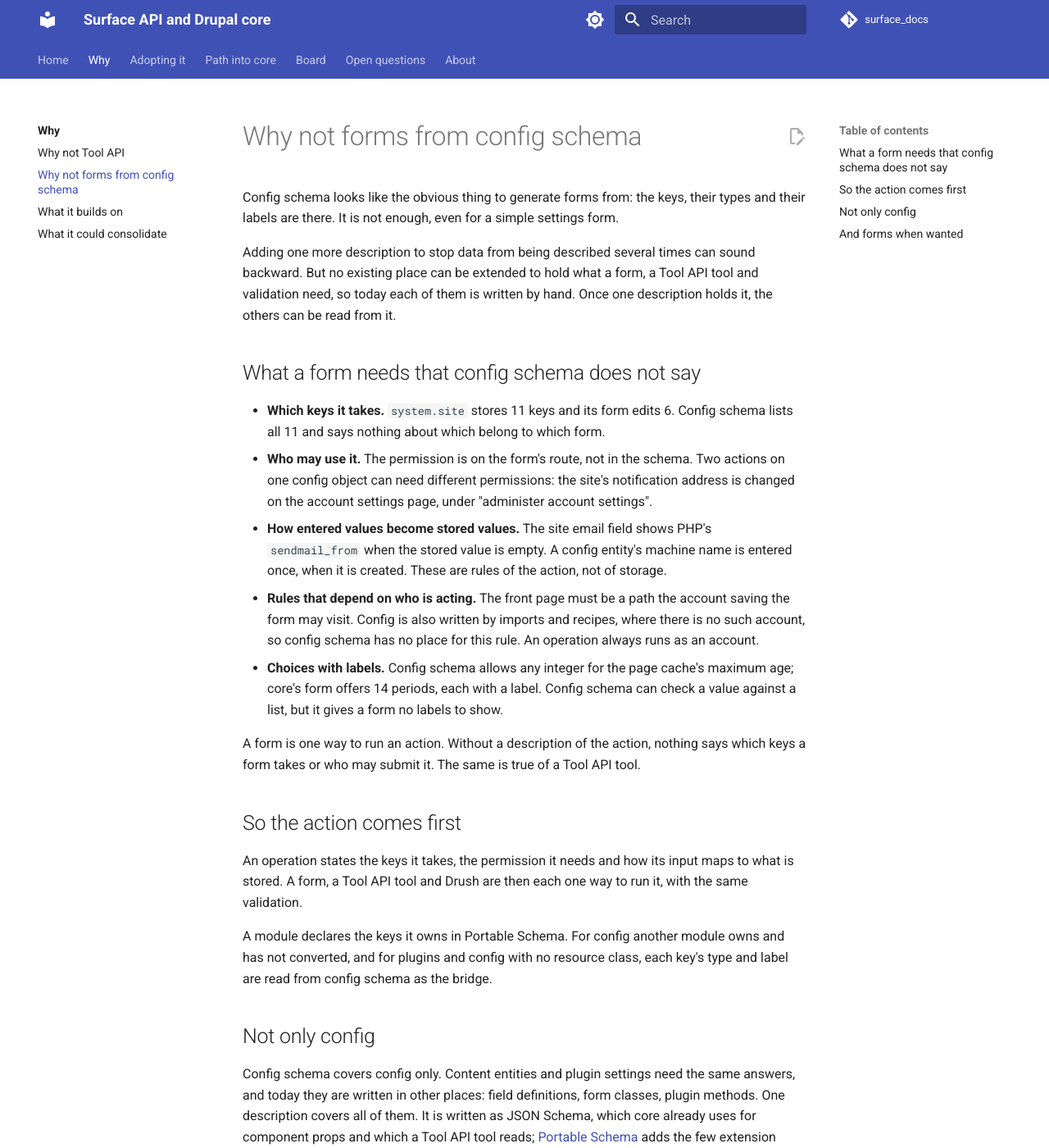
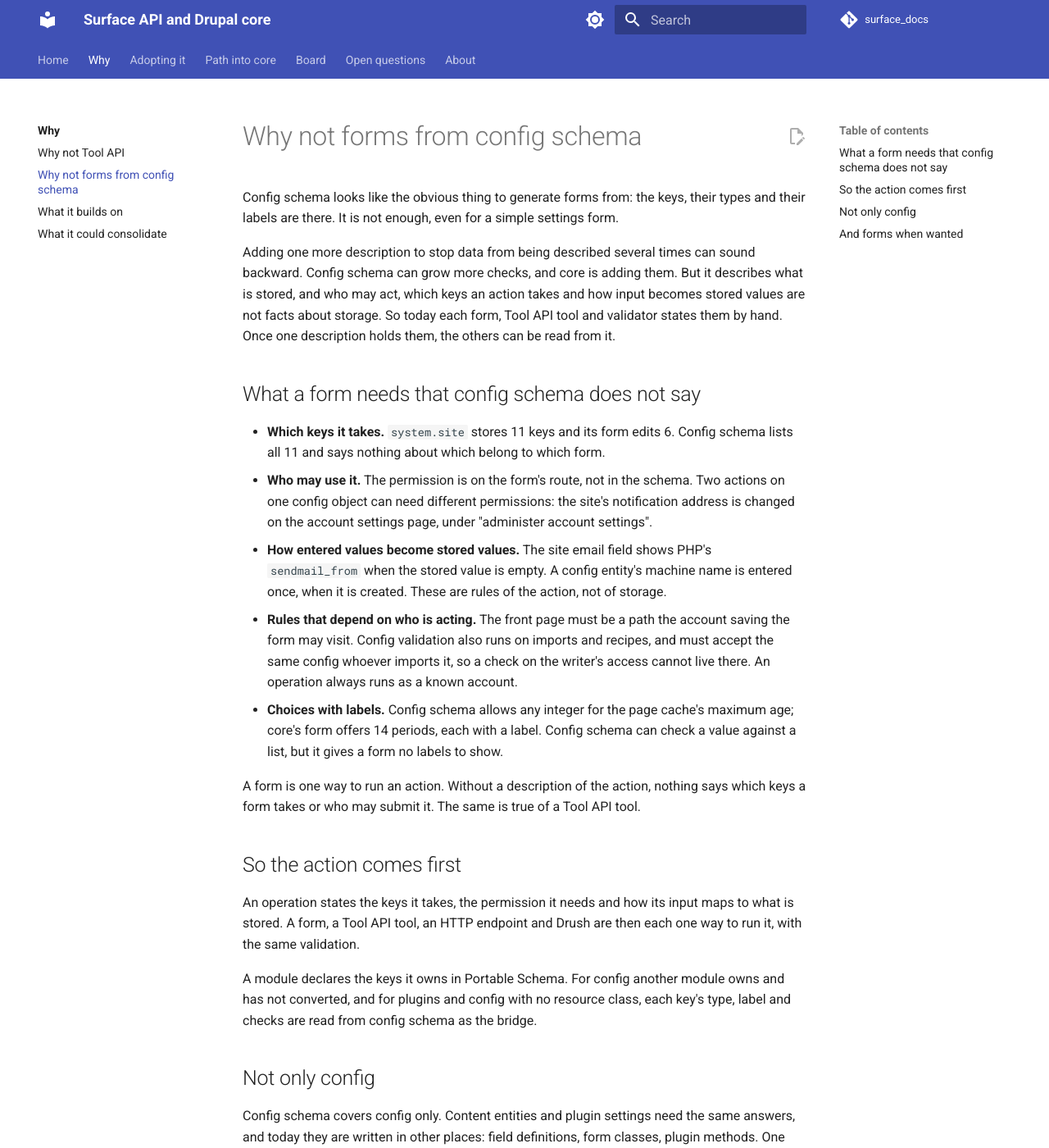
Before and after one commit to mlander/surface_docs, an MkDocs documentation site: the page built from docs/why/not-config-schema-forms.md, in a window 1280 px wide and 1400 px high. Shown: the whole window at 82% size. Built offline with MkDocs 1.6.1 and Material for MkDocs 9.7.7, drawn with Linux system fonts in a browser that asks for light colours; comment, search, counter and statistics services are not loaded; some of the changed text lies outside the part shown.

Commit message:
Operations are not proposed for config schema; fix three claims on Why not forms from config schema

```diff
--- a/docs/why/not-config-schema-forms.md
+++ b/docs/why/not-config-schema-forms.md
@@ -2,27 +2,27 @@
 
 Config schema looks like the obvious thing to generate forms from: the keys, their types and their labels are there. It is not enough, even for a simple settings form.
 
-Adding one more description to stop data from being described several times can sound backward. But no existing place can be extended to hold what a form, a Tool API tool and validation need, so today each of them is written by hand. Once one description holds it, the others can be read from it.
+Adding one more description to stop data from being described several times can sound backward. Config schema can grow more checks, and core is adding them. But it describes what is stored, and who may act, which keys an action takes and how input becomes stored values are not facts about storage. So today each form, Tool API tool and validator states them by hand. Once one description holds them, the others can be read from it.
 
 ## What a form needs that config schema does not say
 
 - **Which keys it takes.** `system.site` stores 11 keys and its form edits 6. Config schema lists all 11 and says nothing about which belong to which form.
 - **Who may use it.** The permission is on the form's route, not in the schema. Two actions on one config object can need different permissions: the site's notification address is changed on the account settings page, under "administer account settings".
 - **How entered values become stored values.** The site email field shows PHP's `sendmail_from` when the stored value is empty. A config entity's machine name is entered once, when it is created. These are rules of the action, not of storage.
-- **Rules that depend on who is acting.** The front page must be a path the account saving the form may visit. Config is also written by imports and recipes, where there is no such account, so config schema has no place for this rule. An operation always runs as an account.
+- **Rules that depend on who is acting.** The front page must be a path the account saving the form may visit. Config validation also runs on imports and recipes, and must accept the same config whoever imports it, so a check on the writer's access cannot live there. An operation always runs as a known account.
 - **Choices with labels.** Config schema allows any integer for the page cache's maximum age; core's form offers 14 periods, each with a label. Config schema can check a value against a list, but it gives a form no labels to show.
 
 A form is one way to run an action. Without a description of the action, nothing says which keys a form takes or who may submit it. The same is true of a Tool API tool.
 
 ## So the action comes first
 
-An operation states the keys it takes, the permission it needs and how its input maps to what is stored. A form, a Tool API tool and Drush are then each one way to run it, with the same validation.
+An operation states the keys it takes, the permission it needs and how its input maps to what is stored. A form, a Tool API tool, an HTTP endpoint and Drush are then each one way to run it, with the same validation.
 
-A module declares the keys it owns in Portable Schema. For config another module owns and has not converted, and for plugins and config with no resource class, each key's type and label are read from config schema as the bridge.
+A module declares the keys it owns in Portable Schema. For config another module owns and has not converted, and for plugins and config with no resource class, each key's type, label and checks are read from config schema as the bridge.
 
 ## Not only config
 
-Config schema covers config only. Content entities and plugin settings need the same answers, and today they are written in other places: field definitions, form classes, plugin methods. One description covers all of them. It is written as JSON Schema, which core already uses for component props and which a Tool API tool reads; [Portable Schema](../path/portable-schema.md) adds the few extension keywords plain JSON Schema lacks.
+Config schema covers config only. Content entities and plugin settings need the same answers, and today they are written in other places: field definitions, form classes, plugin methods. One description covers all of them. It is written as JSON Schema, which core already uses for component props and which Tool API already produces for its clients; [Portable Schema](../path/portable-schema.md) adds the few extension keywords plain JSON Schema lacks.
 
 ## And forms when wanted
 
```
Also changed, not shown: docs/path/resources-operations.md (+0 -3 lines), docs/why/builds-on.md (+1 -1 lines).
